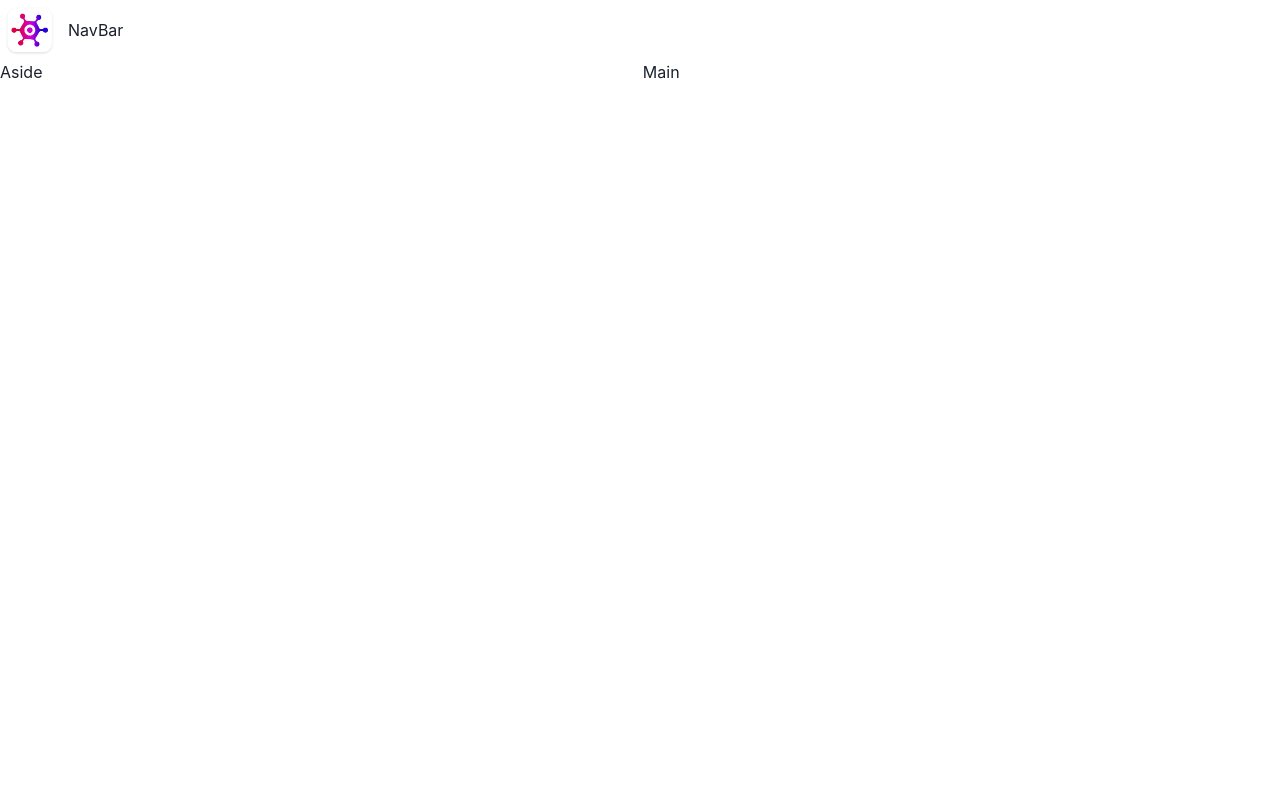
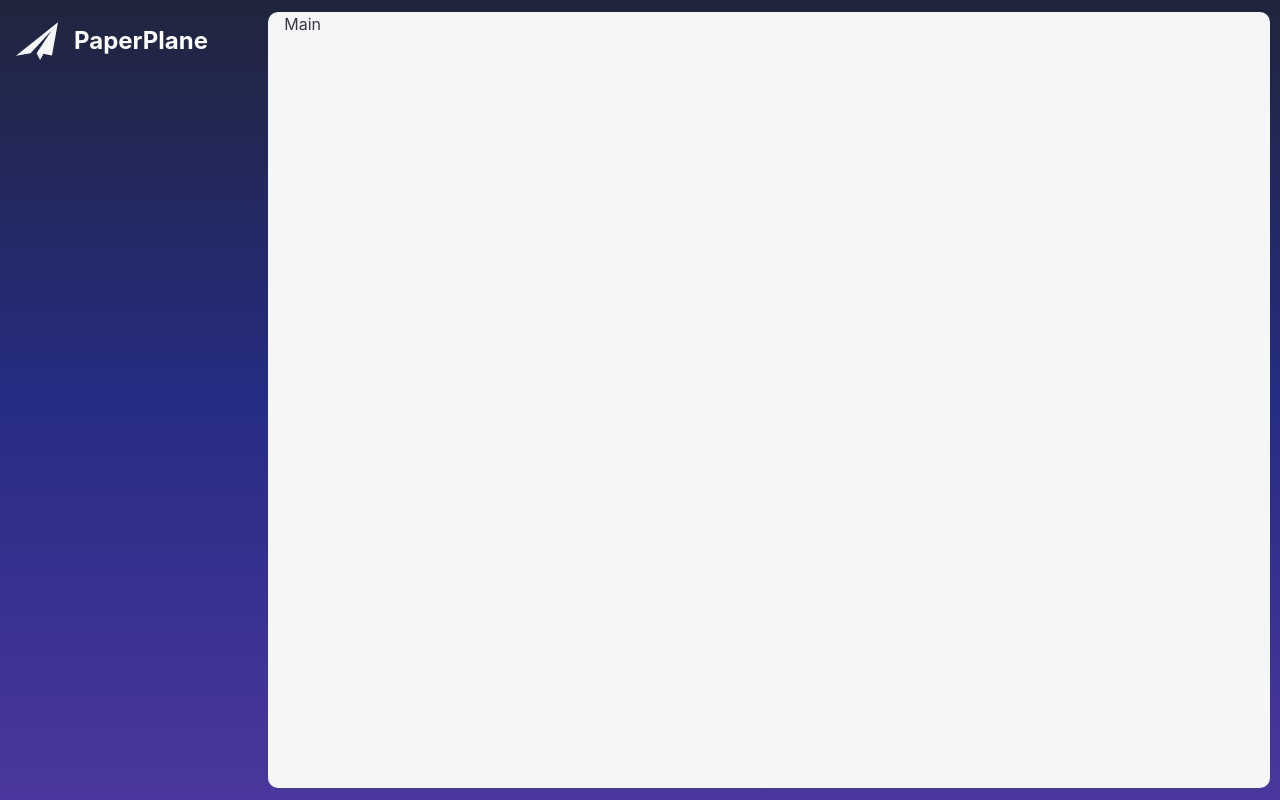
Before and after one commit to Den-Prahms-ihr-Ivo/DLMCSPSE, a React (Vite) app in the folder plane-rotation/: page / in a window 1280 px wide. Built offline with nearby package versions, Linux system fonts and the light colour scheme.

Commit message:
Updated Layout to match Mock-Up

```diff
--- a/plane-rotation/index.html
+++ b/plane-rotation/index.html
@@ -2,9 +2,9 @@
 <html lang="en">
   <head>
     <meta charset="UTF-8" />
-    <link rel="icon" type="image/svg+xml" href="/vite.svg" />
+    <link rel="icon" type="image/svg+xml" href="./src/assets/logo.svg" />
     <meta name="viewport" content="width=device-width, initial-scale=1.0" />
-    <title>Vite + React + TS</title>
+    <title>DLMCSPSE</title>
   </head>
   <body>
     <div id="root"></div>
--- a/plane-rotation/src/App.tsx
+++ b/plane-rotation/src/App.tsx
@@ -1,21 +1,29 @@
-import { Grid, GridItem, Show } from "@chakra-ui/react";
+import { Grid, GridItem, Container, Center } from "@chakra-ui/react";
 import NavBar from "./components/NavBar";
 
 function App() {
   return (
-    <Grid
-      templateAreas={{
-        base: `"nav" "main"`,
-        lg: `"nav nav" "aside main"`,
-      }}
-    >
+    //templateColumns='repeat(5, 1fr)' gap={6}
+    <Grid templateAreas={`"nav main"`} templateColumns="250px 1fr" gap={2}>
       <GridItem area="nav">
         <NavBar />
       </GridItem>
-      <Show above="lg">
-        <GridItem area="aside">Aside</GridItem>
-      </Show>
-      <GridItem area="main">Main</GridItem>
+      <GridItem area="main">
+        <Center height="100vh" width="100%">
+          <Container
+            className="maincontainer"
+            width="100%"
+            maxWidth="98%"
+            height="97vh"
+            overflow="scroll"
+            borderRadius={10}
+            bg="#F5F6F7"
+            color="#373546"
+          >
+            Main
+          </Container>
+        </Center>
+      </GridItem>
     </Grid>
   );
 }
--- a/plane-rotation/src/components/NavBar.tsx
+++ b/plane-rotation/src/components/NavBar.tsx
@@ -1,11 +1,13 @@
 import { HStack, Image, Text } from "@chakra-ui/react";
-import logo from "../assets/logo.webp";
+import logo from "../assets/logo.svg";
 
 const NavBar = () => {
   return (
-    <HStack>
-      <Image src={logo} boxSize="60px" />
-      <Text>NavBar</Text>
+    <HStack padding={4}>
+      <Image src={logo} boxSize="50px" paddingRight={2} />
+      <Text fontSize="2xl" fontWeight="bold">
+        PaperPlane
+      </Text>
     </HStack>
   );
 };
--- a/plane-rotation/src/main.tsx
+++ b/plane-rotation/src/main.tsx
@@ -2,11 +2,12 @@ import React from "react";
 import ReactDOM from "react-dom/client";
 import { ChakraProvider } from "@chakra-ui/react";
 import App from "./App";
+import theme from "./theme";
 import "./index.css";
 
 ReactDOM.createRoot(document.getElementById("root") as HTMLElement).render(
   <React.StrictMode>
-    <ChakraProvider>
+    <ChakraProvider theme={theme}>
       <App />
     </ChakraProvider>
   </React.StrictMode>
--- /dev/null
+++ b/plane-rotation/src/theme.ts
@@ -0,0 +1,26 @@
+import { extendTheme } from "@chakra-ui/react";
+
+const theme = extendTheme({
+  styles: {
+    global: {
+      // styles for the `body`
+      body: {
+        bgGradient: "linear(to-t, #4B379D, #262C83, #20253D)",
+        minHeight: "100vh",
+        color: "white",
+      },
+      ".maincontainer": {
+        color: "#373546",
+      },
+      // styles for the `a`
+      a: {
+        color: "teal.500",
+        _hover: {
+          textDecoration: "underline",
+        },
+      },
+    },
+  },
+});
+
+export default theme;
```
Also changed, not shown: plane-rotation/src/assets/logo.svg (added).
